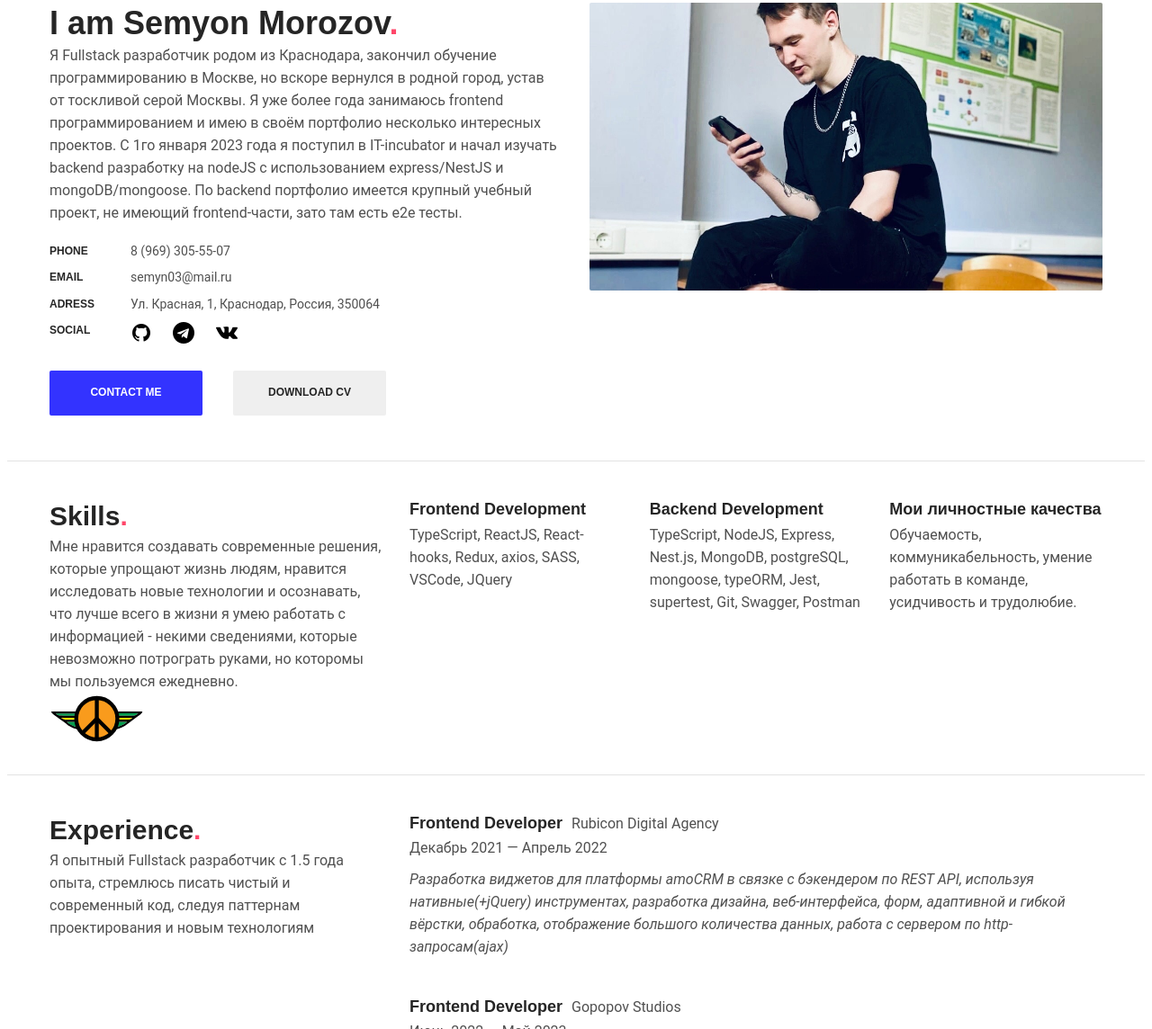
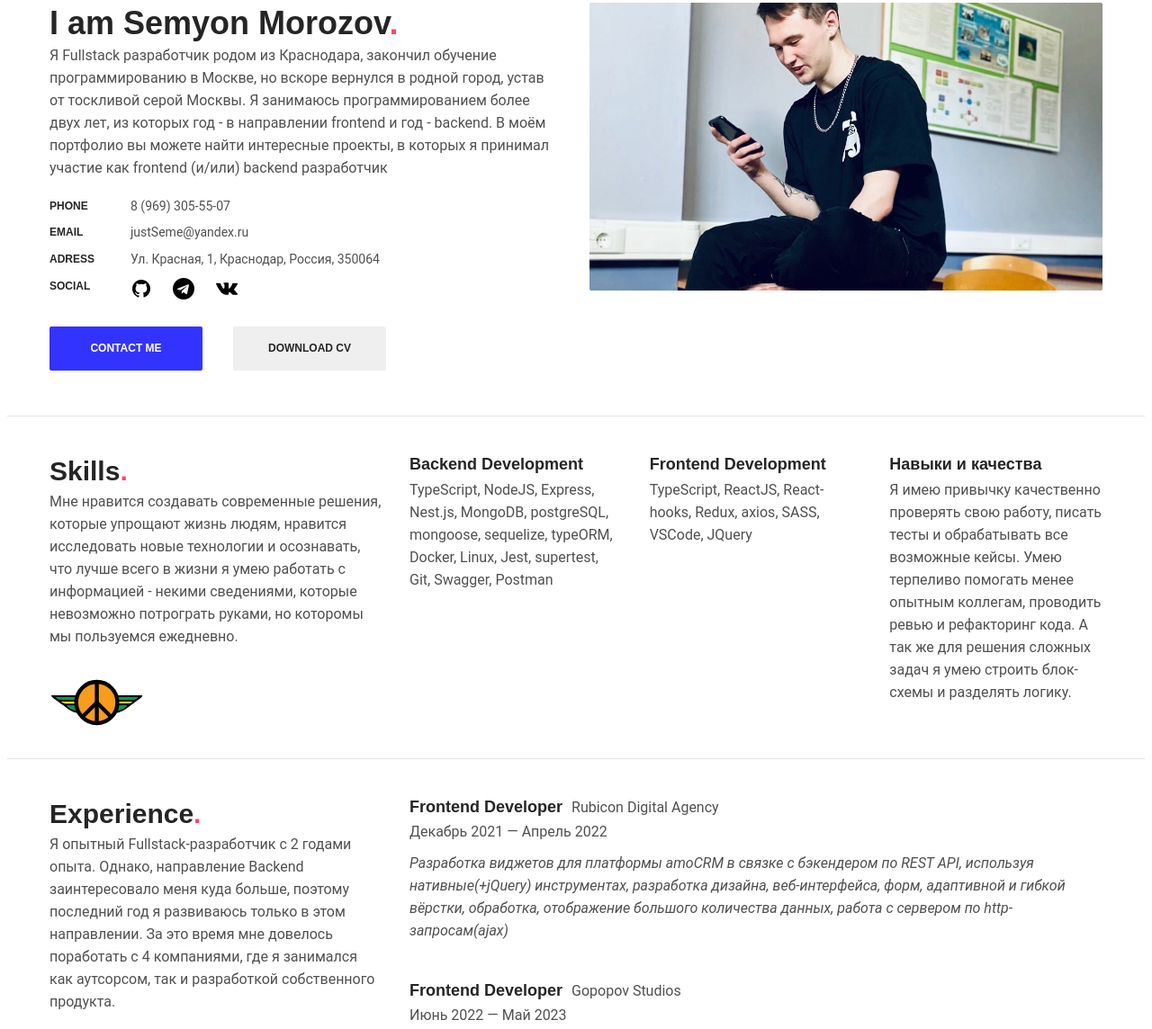
Before and after one commit to JustSeme/Portfolio, a website: page index.html in a window 1280 px wide. Shown: the part 125-1269 px from the top of the page at 90% size. Drawn offline with nearby package versions, Linux system fonts and the light colour scheme; files whose address does not match are found by name.

Commit message:
fix text

```diff
--- a/index.html
+++ b/index.html
@@ -105,7 +105,9 @@
                         </div>
                         <div class="about-me-text">
                             <div class="opacity-box">
-                                <p>Я Fullstack разработчик родом из Краснодара, закончил обучение программированию в Москве, но вскоре вернулся в родной город, устав от тоскливой серой Москвы. Я уже более года занимаюсь frontend программированием и имею в своём портфолио несколько интересных проектов. С 1го января 2023 года я поступил в IT-incubator и начал изучать backend разработку на nodeJS с использованием express/NestJS и mongoDB/mongoose. По backend портфолио имеется крупный учебный проект, не имеющий frontend-части, зато там есть e2e тесты.</p>
+                                <p>Я Fullstack разработчик родом из Краснодара, закончил обучение программированию в Москве, но вскоре вернулся в родной город,
+                                    устав от тоскливой серой Москвы. Я занимаюсь программированием более двух лет, из которых год - в направлении frontend и год - backend.
+                                    В моём портфолио вы можете найти интересные проекты, в которых я принимал участие как frontend (и/или) backend разработчик</p>
                             </div>
                         </div>
                         <div class="about-me-info">
@@ -115,7 +117,7 @@
                             </p>
                             <p>
                                 <span class="span-title">Email</span>
-                                <span>semyn03@mail.ru</span>
+                                <span>justSeme@yandex.ru</span>
                             </p>
                             <p>
                                 <span class="span-title">Adress</span>
@@ -167,6 +169,14 @@
                     <div class="row">
                         <div class="col-md-6 wow animate__zoomIn">
                             <div class="advantages-box">
+                                <h4>Backend Development</h4>
+                                <div class="opacity-box">
+                                    <p>TypeScript, NodeJS, Express, Nest.js, MongoDB, postgreSQL, mongoose, sequelize, typeORM, Docker, Linux, Jest, supertest, Git, Swagger, Postman</p>
+                                </div>
+                            </div>
+                        </div>
+                        <div class="col-md-6 wow animate__zoomIn">
+                            <div class="advantages-box">
                                 <h4>Frontend Development</h4>
                                 <div class="opacity-box">
                                     <p>TypeScript, ReactJS, React-hooks, Redux, axios, SASS, VSCode, JQuery</p>
@@ -175,17 +185,11 @@
                         </div>
                         <div class="col-md-6 wow animate__zoomIn">
                             <div class="advantages-box">
-                                <h4>Backend Development</h4>
+                                <h4>Навыки и качества</h4>
                                 <div class="opacity-box">
-                                    <p>TypeScript, NodeJS, Express, Nest.js, MongoDB, postgreSQL, mongoose, typeORM, Jest, supertest, Git, Swagger, Postman</p>
-                                </div>
-                            </div>
-                        </div>
-                        <div class="col-md-6 wow animate__zoomIn">
-                            <div class="advantages-box">
-                                <h4>Мои личностные качества</h4>
-                                <div class="opacity-box">
-                                    <p>Обучаемость, коммуникабельность, умение работать в команде, усидчивость и трудолюбие.</p>
+                                    <p>Я имею привычку качественно проверять свою работу, писать тесты и обрабатывать все возможные кейсы.
+                                        Умею терпеливо помогать менее опытным коллегам, проводить ревью и рефакторинг кода.
+                                        А так же для решения сложных задач я умею строить блок-схемы и разделять логику.</p>
                                 </div>
                             </div>
                         </div>
@@ -209,7 +213,8 @@
                         </h2>
                         <div class="opacity-box">
                             <!-- TODO Описать нормально expirience -->
-                            <p>Я опытный Fullstack разработчик с 1.5 года опыта, стремлюсь писать чистый и современный код, следуя паттернам проектирования и новым технологиям</p>
+                            <p>Я опытный Fullstack-разработчик с 2 годами опыта. Однако, направление Backend заинтересовало меня куда больше, поэтому последний год я развиваюсь только в этом направлении.
+                                За это время мне довелось поработать с 4 компаниями, где я занимался как аутсорсом, так и разработкой собственного продукта.  </p>
                         </div>
                     </div>
                 </div>
@@ -306,9 +311,12 @@
                             <div class="about-row">
                                 <h4 class="about-title">Backend Разработчик</h4>
                                 <p class="about-info">IT-INCUBATOR</p>
-                                <p>Янв 2023 — По настоящее врем</p>
+                                <p>Янв 2023 — Ноя 2023</p>
                                 <div class="opacity-box">
-                                    <p>Со временем я решил расширять свои технические горизонты и отправился обучаться backend-разработке в IT-INCUBATOR. На протяжении всего обучения я разрабатывал серверное приложение на стеке TypeScript + NodeJS + express + MongoDB (позже Nest + mongoose) и попутно писал тесты к этому приложению. В инкубаторе я изучаю не только серверные фреймворки, но также погружаюсь в тонкости языков JavaScript и TypeScript. Кроме того, я получаю много теоретической информации о программировании, паттернах проектирования или нахожу её сам, проверяя свои знания тестовыми собеседованиями в инкубаторе.</p>
+                                    <p>Со временем я решил расширять свои технические горизонты и отправился обучаться backend-разработке в IT-INCUBATOR.
+                                        На протяжении всего обучения я разрабатывал серверное приложение на стеке TypeScript + NodeJS + express + MongoDB (позже Nest + mongoose)
+                                        и писал тесты к этому приложению. В инкубаторе я изучал не только серверные фреймворки, но и погружался в тонкости языка JavaScript и типизации TypeScript.
+                                        Кроме того, я получил много теоретической информации о программировании, паттернах проектирования или нашёл её сам, проверяя свои знания тестовыми собеседованиями в инкубаторе.</p>
                                 </div>
                             </div>
                         </div>
```
